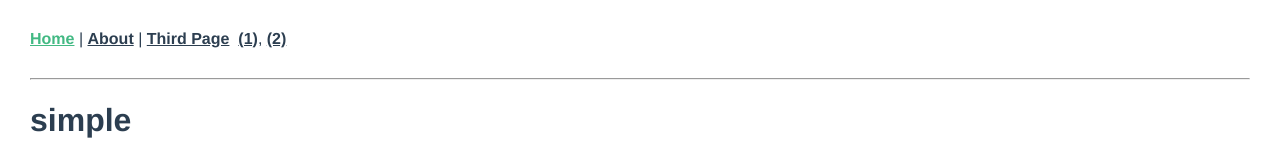
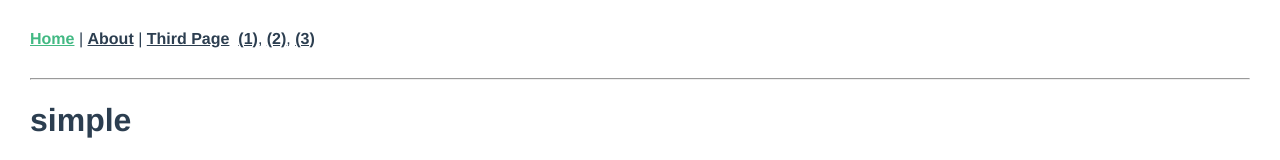
Before and after one commit to umn-5117-f18/in-class-10-31, a Vue app: page / in a window 1280 px wide. Shown: the top 160 px of the page. Built offline with nearby package versions, Linux system fonts and the light colour scheme.

Commit message:
add another router link

```diff
--- a/src/App.vue
+++ b/src/App.vue
@@ -5,7 +5,8 @@
       <router-link to="/about">About</router-link> |
       <router-link to="/third/foo">Third Page</router-link>&nbsp;
       <router-link to="/third/bar?a=hello">(1)</router-link>,
-      <router-link to="/third/1-2-3 foo?a=1">(2)</router-link>
+      <router-link to="/third/1-2-3 foo?a=1">(2)</router-link>,
+      <router-link :to="{name: 'third', params: {name: 'param-name'}, query: {a: 777}}">(3)</router-link>
     </div>
     <router-view/>
   </div>
```
